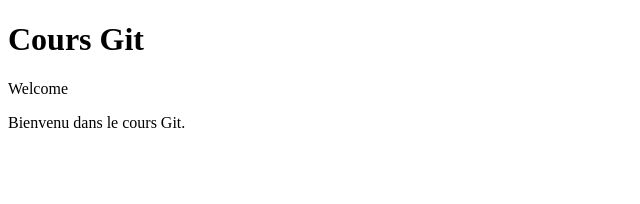
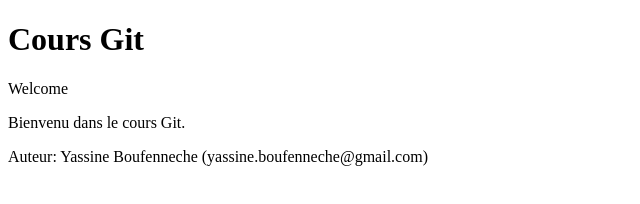
Before and after one commit to boufenny/a2-repo, a plain HTML site: page index.html in a window 1280 px wide. Shown: the whole page, without its empty margins (0-640 px from the left). Drawn offline with Linux system fonts and the light colour scheme.

Commit message:
Update index.html

```diff
--- a/index.html
+++ b/index.html
@@ -9,5 +9,6 @@
     <h1>Cours Git</h1>
     <p>Welcome</p>
     <p>Bienvenu dans le cours Git.</p>
+    <span>Auteur: Yassine Boufenneche (yassine.boufenneche@gmail.com)</span>
 </body>
 </html>
```
